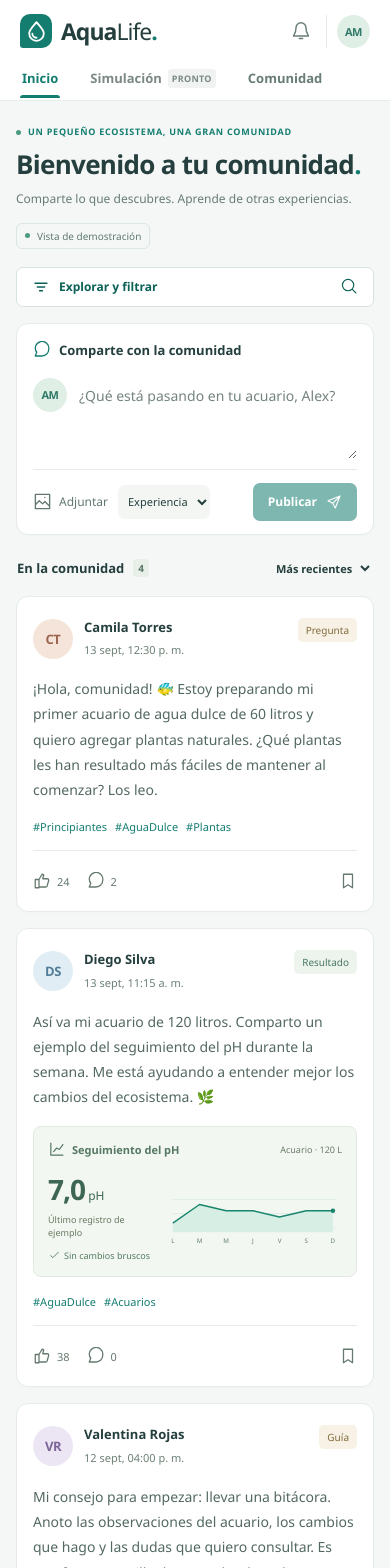
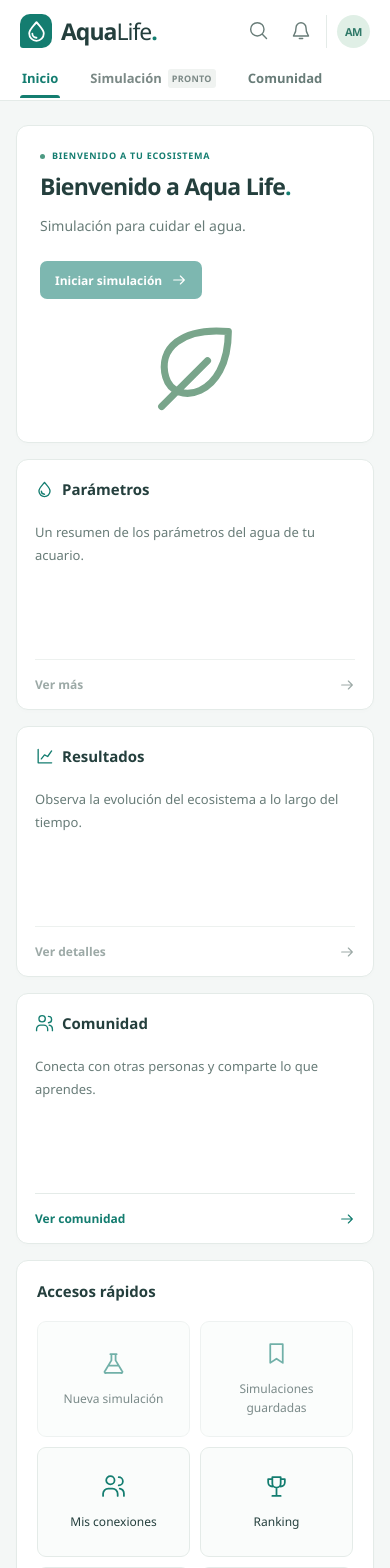
Before and after one commit to jleivav/AquaLife, a React (Vite) app: page / in a window 390 px wide. Shown: the top 1568 px of the page. Built offline with nearby package versions, Linux system fonts and the light colour scheme.

Commit message:
feat: crear layout de inicio y navegacion base

```diff
--- a/index.html
+++ b/index.html
@@ -6,7 +6,7 @@
     <meta name="viewport" content="width=device-width, initial-scale=1.0" />
     <meta name="description" content="Aqua Life: una comunidad para compartir experiencias, aprender y conectar con la vida acuática." />
     <meta name="theme-color" content="#147d70" />
-    <title>Aqua Life · Comunidad</title>
+    <title>Aqua Life · Inicio</title>
   </head>
   <body>
     <div id="root"></div>
--- a/src/App.tsx
+++ b/src/App.tsx
@@ -1,6 +1,23 @@
+import { useEffect, useSyncExternalStore } from 'react'
 import { CommunityPage } from './pages/CommunityPage'
+import { DashboardPage } from './pages/DashboardPage'
+import { getHash, getPage, subscribeToHash } from './navigation'
 import './App.css'
 
 export default function App() {
-  return <CommunityPage />
+  const hash = useSyncExternalStore(subscribeToHash, getHash)
+  const page = getPage(hash)
+
+  useEffect(() => {
+    document.title = `Aqua Life · ${page === 'community' ? 'Comunidad' : 'Inicio'}`
+    // Espera al montaje para que los enlaces a ranking y publicaciones encuentren su destino.
+    const frame = requestAnimationFrame(() => {
+      const target = document.getElementById(hash.slice(1))
+      if (target) target.scrollIntoView({ block: 'start' })
+      else window.scrollTo(0, 0)
+    })
+    return () => cancelAnimationFrame(frame)
+  }, [hash, page])
+
+  return page === 'community' ? <CommunityPage /> : <DashboardPage />
 }
--- a/src/components/Header.tsx
+++ b/src/components/Header.tsx
@@ -1,34 +1,43 @@
 import { currentUser } from '../data/community'
+import type { Page } from '../navigation'
 import { Avatar } from './Avatar'
 import { Icon } from './Icon'
 
 interface HeaderProps {
-  query: string
-  onQueryChange: (value: string) => void
-  onHome: () => void
+  activePage?: Page
+  query?: string
+  onQueryChange?: (value: string) => void
+  onHome?: () => void
 }
 
-export function Header({ query, onQueryChange, onHome }: HeaderProps) {
+export function Header({ activePage = 'community', query = '', onQueryChange, onHome }: HeaderProps) {
   return (
     <header className="site-header">
       <div className="header-inner">
-        <a className="brand" href="#inicio" onClick={onHome} aria-label="Aqua Life, inicio">
+        <a className="brand" href="#inicio" aria-label="Aqua Life, inicio">
           <span className="brand-icon"><Icon name="drop" size={25} /></span>
           <span>Aqua<span className="brand-light">Life</span><span className="brand-dot">.</span></span>
         </a>
         <nav className="main-nav" aria-label="Navegación principal">
-          <a href="#inicio" className="nav-link active" aria-current="page" onClick={onHome}>Inicio</a>
+          <a href="#inicio" className={`nav-link ${activePage === 'home' ? 'active' : ''}`}
+            aria-current={activePage === 'home' ? 'page' : undefined}>Inicio</a>
           <button className="nav-link" disabled title="El simulador estará disponible en una próxima etapa">
             Simulación <span className="soon">Pronto</span>
           </button>
-          <a href="#publicaciones" className="nav-link">Comunidad</a>
+          <a href="#comunidad" className={`nav-link ${activePage === 'community' ? 'active' : ''}`}
+            aria-current={activePage === 'community' ? 'page' : undefined}
+            onClick={activePage === 'community' ? onHome : undefined}>Comunidad</a>
         </nav>
         <div className="header-actions">
-          <label className="header-search">
-            <Icon name="search" size={18} />
-            <span className="sr-only">Buscar en la comunidad</span>
-            <input type="search" placeholder="Buscar en Aqua Life" value={query} onChange={(event) => onQueryChange(event.target.value)} />
-          </label>
+          {onQueryChange ? (
+            <label className="header-search">
+              <Icon name="search" size={18} />
+              <span className="sr-only">Buscar en la comunidad</span>
+              <input type="search" placeholder="Buscar en Aqua Life" value={query} onChange={(event) => onQueryChange(event.target.value)} />
+            </label>
+          ) : (
+            <a className="icon-button" href="#publicaciones" aria-label="Buscar en la comunidad"><Icon name="search" /></a>
+          )}
           <a className="icon-button ranking-shortcut" href="#ranking" aria-label="Ver ranking"><Icon name="trophy" /></a>
           <a className="icon-button notification-shortcut" href="#notificaciones" aria-label="Ver notificaciones">
             <Icon name="bell" />
--- /dev/null
+++ b/src/navigation.ts
@@ -0,0 +1,18 @@
+export type Page = 'home' | 'simulation' | 'community'
+
+// Las anclas de Comunidad siguen funcionando desde cualquier pantalla.
+export function getPage(hash: string): Page {
+  if (['#simulacion', '#simulacion-contenido'].includes(hash)) return 'simulation'
+  if (['#comunidad', '#publicaciones', '#ranking', '#notificaciones', '#community-filters', '#connections-title'].includes(hash)
+    || hash.startsWith('#post-')) return 'community'
+  return 'home'
+}
+
+export function subscribeToHash(onChange: () => void) {
+  window.addEventListener('hashchange', onChange)
+  return () => window.removeEventListener('hashchange', onChange)
+}
+
+export function getHash() {
+  return window.location.hash
+}
--- /dev/null
+++ b/src/pages/DashboardPage.css
@@ -0,0 +1,47 @@
+/* Doce columnas: bienvenida 12, tres tarjetas de 4 y accesos rápidos 12. */
+.dashboard-grid { display: grid; grid-template-columns: repeat(12, minmax(0, 1fr)); gap: 22px; }
+.dashboard-grid > * { min-width: 0; }
+.dashboard-welcome { grid-column: 1 / -1; display: flex; align-items: center; justify-content: space-between; gap: 28px; min-height: 255px; padding: 30px; }
+.dashboard-intro { display: flex; align-items: center; gap: 24px; flex: 1; min-width: 0; }
+.dashboard-emblem { display: grid; place-items: center; flex-shrink: 0; width: 105px; height: 125px; border-radius: 14px; color: var(--primary); background: #e4f0e9; }
+.dashboard-intro h1 { font-size: clamp(23px, 2.3vw, 32px); line-height: 1.3; letter-spacing: -.8px; font-weight: 650; }
+.dashboard-intro h1 > span { color: var(--primary); }
+.dashboard-intro p { font-size: 14px; color: var(--muted); margin: 12px 0 23px; line-height: 1.7; }
+.dashboard-welcome-art { width: 32%; display: grid; place-items: center; color: #79a58b; }
+.dashboard-summary { grid-column: span 4; display: flex; flex-direction: column; padding: 23px 23px 0; }
+.dashboard-page h2 { display: flex; align-items: center; gap: 8px; font-size: 15px; font-weight: 650; }
+.dashboard-page h2 svg { color: var(--primary); }
+.dashboard-card-body { flex: 1; min-height: 190px; padding: 22px 0; }
+.dashboard-card-body > p { font-size: 13px; line-height: 1.8; color: var(--muted); }
+.dashboard-card-link { width: 100%; display: flex; align-items: center; justify-content: space-between; gap: 10px; padding: 16px 0; border-top: 1px solid var(--border); border-radius: 0; font-size: 12px; font-weight: 600; color: var(--primary); }
+.dashboard-card-link:disabled { color: var(--muted); opacity: .65; }
+.dashboard-card-link:hover:not(:disabled) { color: var(--primary-dark); }
+.dashboard-shortcuts { grid-column: 1 / -1; padding: 23px; }
+.dashboard-shortcut-grid { display: grid; grid-template-columns: repeat(6, minmax(0, 1fr)); gap: 16px; margin-top: 20px; }
+.dashboard-shortcut-grid > * { display: flex; flex-direction: column; align-items: center; justify-content: center; gap: 13px; padding: 19px 12px; min-height: 110px; text-align: center; border: 1px solid var(--border); border-radius: 9px; background: #fafcfb; color: var(--primary); }
+.dashboard-shortcut-grid > * > span { max-width: 120px; font-size: 12px; line-height: 1.6; color: var(--text); }
+.dashboard-shortcut-grid > a:hover { background: #eaf4ef; border-color: #bcd7c9; }
+.dashboard-shortcut-grid > button:disabled { opacity: .6; }
+
+@media (max-width: 1100px) {
+  .dashboard-welcome { padding: 24px; }
+  .dashboard-intro { gap: 18px; }
+  .dashboard-emblem { width: 75px; height: 105px; }
+  .dashboard-summary { padding: 19px 18px 0; }
+  .dashboard-shortcut-grid { gap: 10px; }
+}
+@media (max-width: 850px) {
+  .dashboard-intro { flex: 2; }
+  .dashboard-welcome-art { width: 25%; }
+  .dashboard-emblem { display: none; }
+  .dashboard-shortcut-grid { grid-template-columns: repeat(3, minmax(0, 1fr)); }
+}
+@media (max-width: 700px) {
+  .dashboard-grid { gap: 16px; }
+  .dashboard-welcome { flex-direction: column; align-items: stretch; padding: 23px; gap: 20px; }
+  .dashboard-welcome-art { width: 100%; max-height: 140px; }
+  .dashboard-summary { grid-column: 1 / -1; }
+  .dashboard-card-body { min-height: 160px; }
+  .dashboard-shortcuts { padding: 20px; }
+  .dashboard-shortcut-grid { grid-template-columns: repeat(2, minmax(0, 1fr)); }
+}
--- /dev/null
+++ b/src/pages/DashboardPage.tsx
@@ -0,0 +1,56 @@
+import { Header } from '../components/Header'
+import { Icon } from '../components/Icon'
+import './DashboardPage.css'
+
+export function DashboardPage() {
+  return (
+    <>
+      <a className="skip-link" href="#dashboard-contenido">Saltar al inicio</a>
+      <Header activePage="home" />
+      <main className="page-shell dashboard-page" id="dashboard-contenido" tabIndex={-1}>
+        <div className="dashboard-grid">
+          <section className="card dashboard-welcome" aria-labelledby="welcome-title">
+            <div className="dashboard-intro">
+              <span className="dashboard-emblem"><Icon name="drop" size={52} /></span>
+              <div>
+                <div className="welcome-label"><span />BIENVENIDO A TU ECOSISTEMA</div>
+                <h1 id="welcome-title">Bienvenido a Aqua Life<span>.</span></h1>
+                <p>Simulación para cuidar el agua.</p>
+                <button className="primary-button" disabled>Iniciar simulación<Icon name="arrow" size={16} /></button>
+              </div>
+            </div>
+            <div className="dashboard-welcome-art" aria-hidden="true"><Icon name="leaf" size={100} /></div>
+          </section>
+
+          <section className="card dashboard-summary" aria-labelledby="dashboard-parameters-title">
+            <h2 id="dashboard-parameters-title"><Icon name="drop" size={19} />Parámetros</h2>
+            <div className="dashboard-card-body"><p>Un resumen de los parámetros del agua de tu acuario.</p></div>
+            <button className="dashboard-card-link" disabled>Ver más<Icon name="arrow" size={16} /></button>
+          </section>
+          <section className="card dashboard-summary" aria-labelledby="dashboard-results-title">
+            <h2 id="dashboard-results-title"><Icon name="chart" size={19} />Resultados</h2>
+            <div className="dashboard-card-body"><p>Observa la evolución del ecosistema a lo largo del tiempo.</p></div>
+            <button className="dashboard-card-link" disabled>Ver detalles<Icon name="arrow" size={16} /></button>
+          </section>
+          <section className="card dashboard-summary" aria-labelledby="dashboard-community-title">
+            <h2 id="dashboard-community-title"><Icon name="users" size={19} />Comunidad</h2>
+            <div className="dashboard-card-body"><p>Conecta con otras personas y comparte lo que aprendes.</p></div>
+            <a className="dashboard-card-link" href="#comunidad">Ver comunidad<Icon name="arrow" size={16} /></a>
+          </section>
+
+          <section className="card dashboard-shortcuts" aria-labelledby="shortcuts-title">
+            <h2 id="shortcuts-title">Accesos rápidos</h2>
+            <nav className="dashboard-shortcut-grid" aria-label="Accesos rápidos">
+              <button disabled><Icon name="flask" size={25} /><span>Nueva simulación</span></button>
+              <button disabled><Icon name="bookmark" size={25} /><span>Simulaciones guardadas</span></button>
+              <a href="#connections-title"><Icon name="users" size={25} /><span>Mis conexiones</span></a>
+              <a href="#ranking"><Icon name="trophy" size={25} /><span>Ranking</span></a>
+              <a href="#comunidad"><Icon name="book" size={25} /><span>Guías y recursos</span></a>
+              <a href="#publicaciones"><Icon name="message" size={25} /><span>Foros</span></a>
+            </nav>
+          </section>
+        </div>
+      </main>
+    </>
+  )
+}
```
